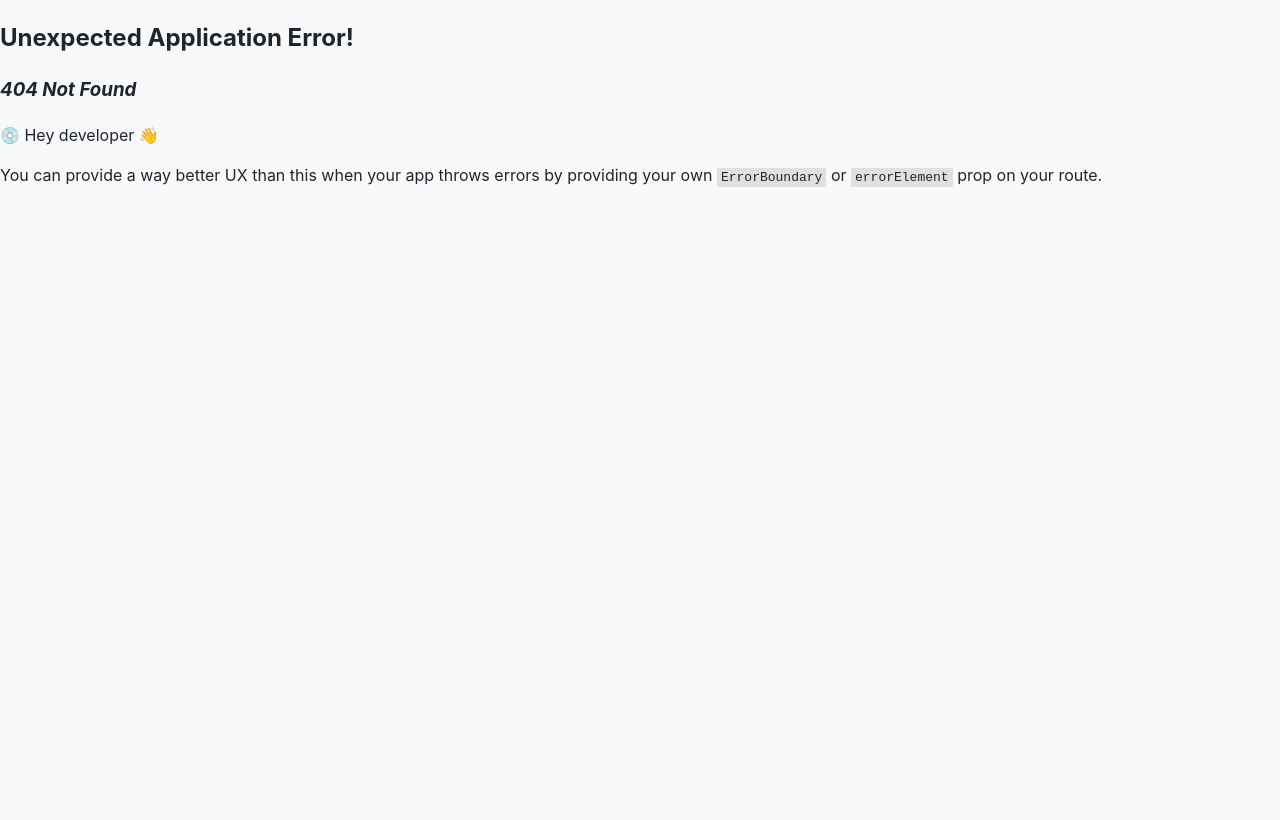
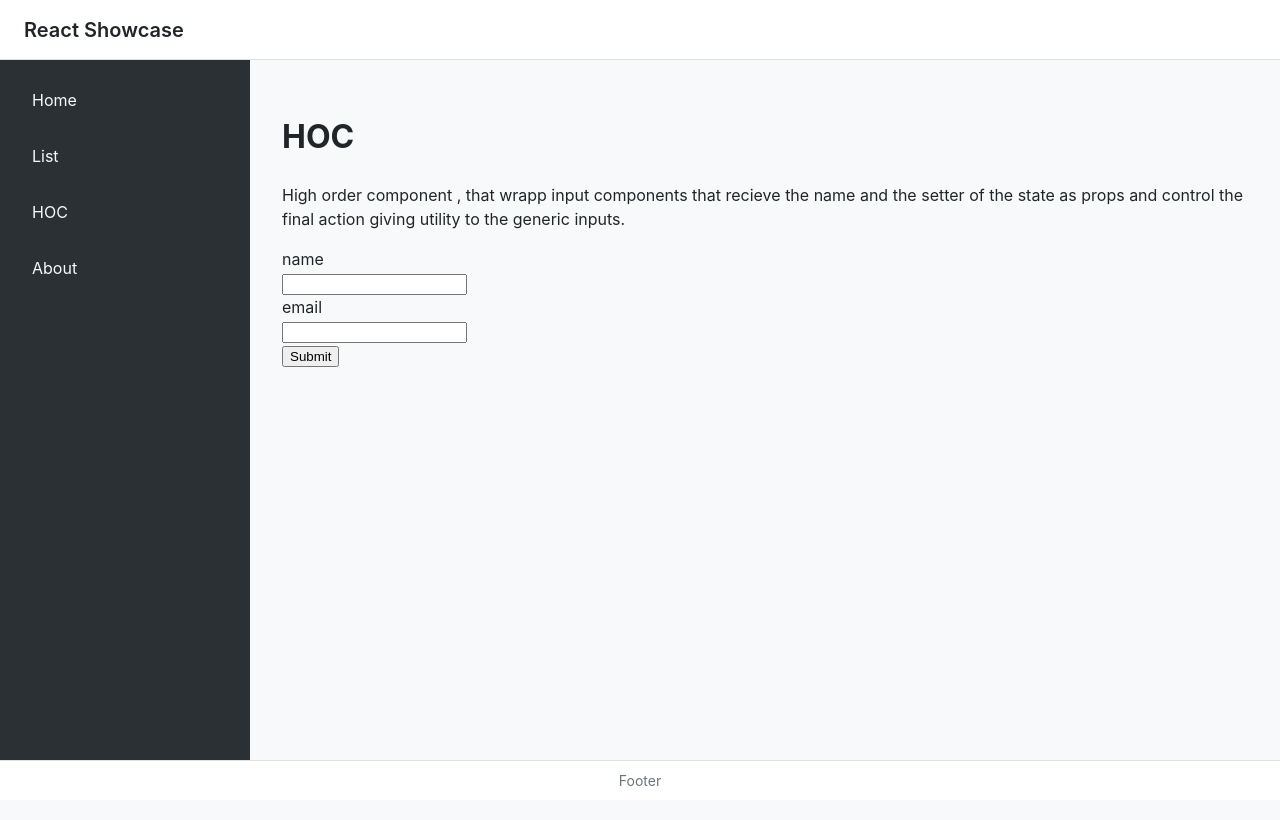
Before and after one commit to Cjescalona1/react-showcase, a React (Vite) app in the folder react-showcase/: page /hoc in a window 1280 px wide. Before the commit this address had no page. Built offline with nearby package versions, Linux system fonts and the light colour scheme.

Commit message:
feat: implement Home component, HOC pattern with generic Input, and adjust routing.

```diff
--- a/react-showcase/src/App.tsx
+++ b/react-showcase/src/App.tsx
@@ -5,6 +5,7 @@ function App() {
   const links = [
     { to: '/home', label: 'Home' },
     { to: '/list', label: 'List' },
+    { to: '/hoc', label: 'HOC' },
     { to: '/about', label: 'About' },
   ]
 
--- /dev/null
+++ b/react-showcase/src/components/Input.tsx
@@ -0,0 +1,14 @@
+function InputText(props: any) {
+    const { name, setter, type, ...rest } = props
+
+    return (
+        <>
+            <label>
+                {name}
+            </label>
+            <br />
+            <input id={name} type={type} onChange={(e) => { console.log(e.target.value); setter(e.target.value) }} />
+        </>
+    );
+}
+export default InputText
--- a/react-showcase/src/components/about.tsx
+++ b/react-showcase/src/components/about.tsx
@@ -6,13 +6,13 @@ function About() {
             <header className="app-header">React Showcase</header>
             <aside className="app-sidebar">
                 <nav>
-                    <Link to="/">
+                    <Link to="/home">
                         Home
                     </Link>
                 </nav>
             </aside>
             <main className="app-content">
-                <Link rel="stylesheet" to="/">
+                <Link rel="stylesheet" to="/home">
                     go back home...
                 </Link>
             </main>
--- /dev/null
+++ b/react-showcase/src/components/hoc.tsx
@@ -0,0 +1,40 @@
+import InputText from "./Input.tsx";
+import { useState } from "react";
+
+
+function HOC() {
+
+    const [name, setName] = useState('');
+    const [email, setEmail] = useState('');
+    const [output, setOutput] = useState({ name, email });
+    const handleSubmit = () => {
+        console.log(name);
+        console.log(email);
+
+        setOutput({ name, email });
+    }
+    return (
+        <>
+            <h1>
+                HOC
+            </h1>
+            <p>
+                High order component , that wrapp input components that recieve the name and the setter of the state as props and control the final action giving utility to the generic inputs.
+            </p>
+
+            <InputText name="name" setter={setName} type="text" />
+            <br />
+            <InputText name="email" setter={setEmail} type="email" />
+            <br />
+            <button className="" onClick={handleSubmit}> Submit</button>
+            <br />
+            <div>
+                {output.name}
+                <br />
+                {output.email}
+            </div>
+
+        </>
+    );
+}
+export default HOC
--- /dev/null
+++ b/react-showcase/src/components/home.tsx
@@ -0,0 +1,25 @@
+import { Link } from "react-router-dom"
+function Home() {
+    return (
+        <>
+
+            <h1>Home</h1>
+
+            <ul>
+                <li>
+                    <Link to="/list">List</Link>
+                    <p>Lazy component that implement suspense, calling a random list of fake users from an external API using an custom function that recieve the URL and the <b>state setter</b> to pass the information to the component.</p>
+                </li>
+                <li>
+                    <Link to="/hoc">HOC</Link>
+                    <p>High order component , that wrapp input components that recieve the name and the setter of the state as props and control the final action giving utility to the generic inputs.</p>
+
+                </li>
+                <li>
+                    <Link to="/about">About</Link>
+                </li>
+            </ul>
+        </>
+    )
+}
+export default Home
--- a/react-showcase/src/components/listData.tsx
+++ b/react-showcase/src/components/listData.tsx
@@ -6,6 +6,7 @@ import getData from "../hooks/useFetch";
 function ListData() {
     const [next, setNext] = useState(1);
     const [data, setData] = useState({ results: [] });
+
 
     useEffect(() => {
         const URL = "https://randomuser.me/api/?results=5";
```
Also changed, not shown: react-showcase/src/main.tsx (+8 -1 lines).
